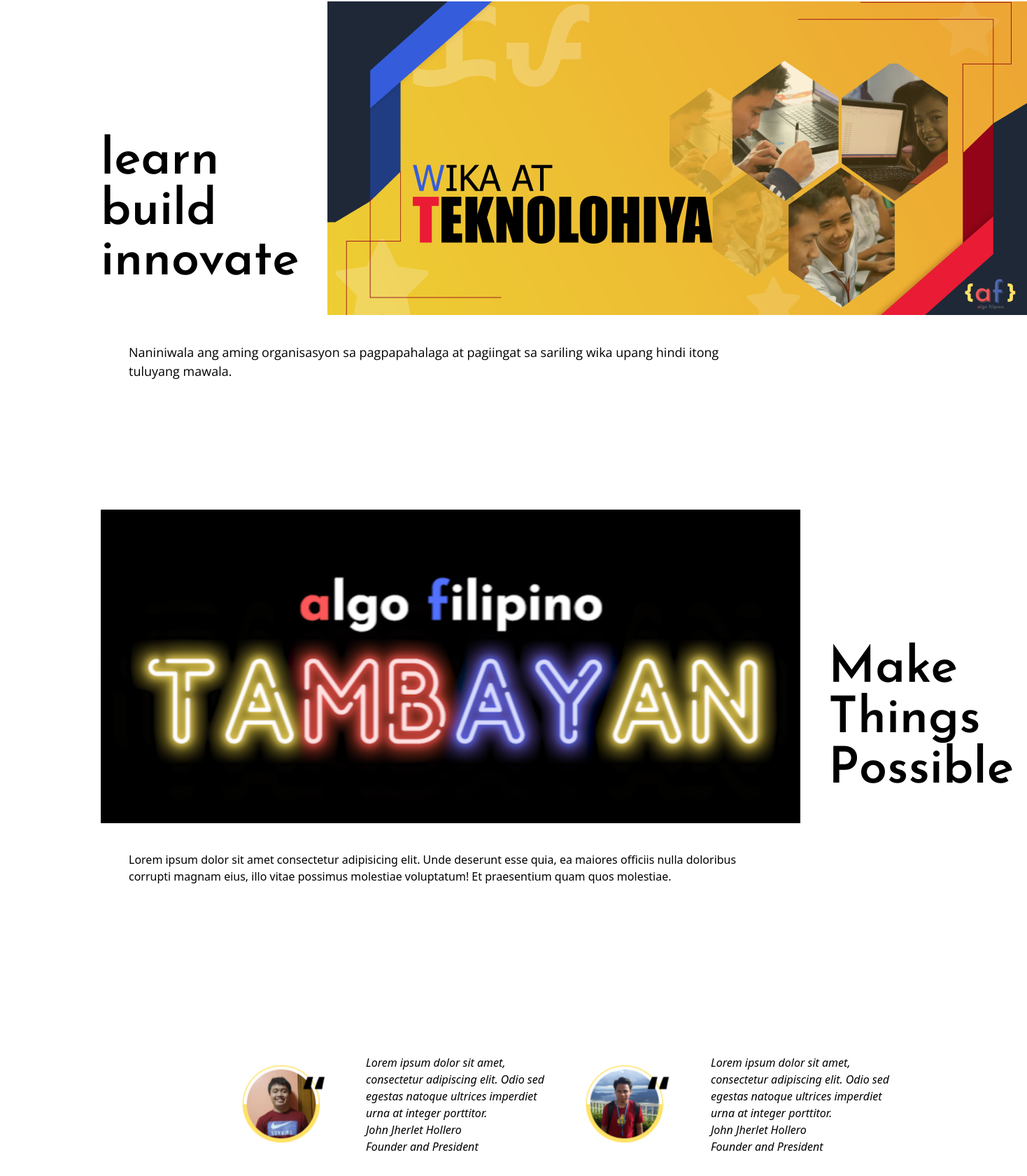
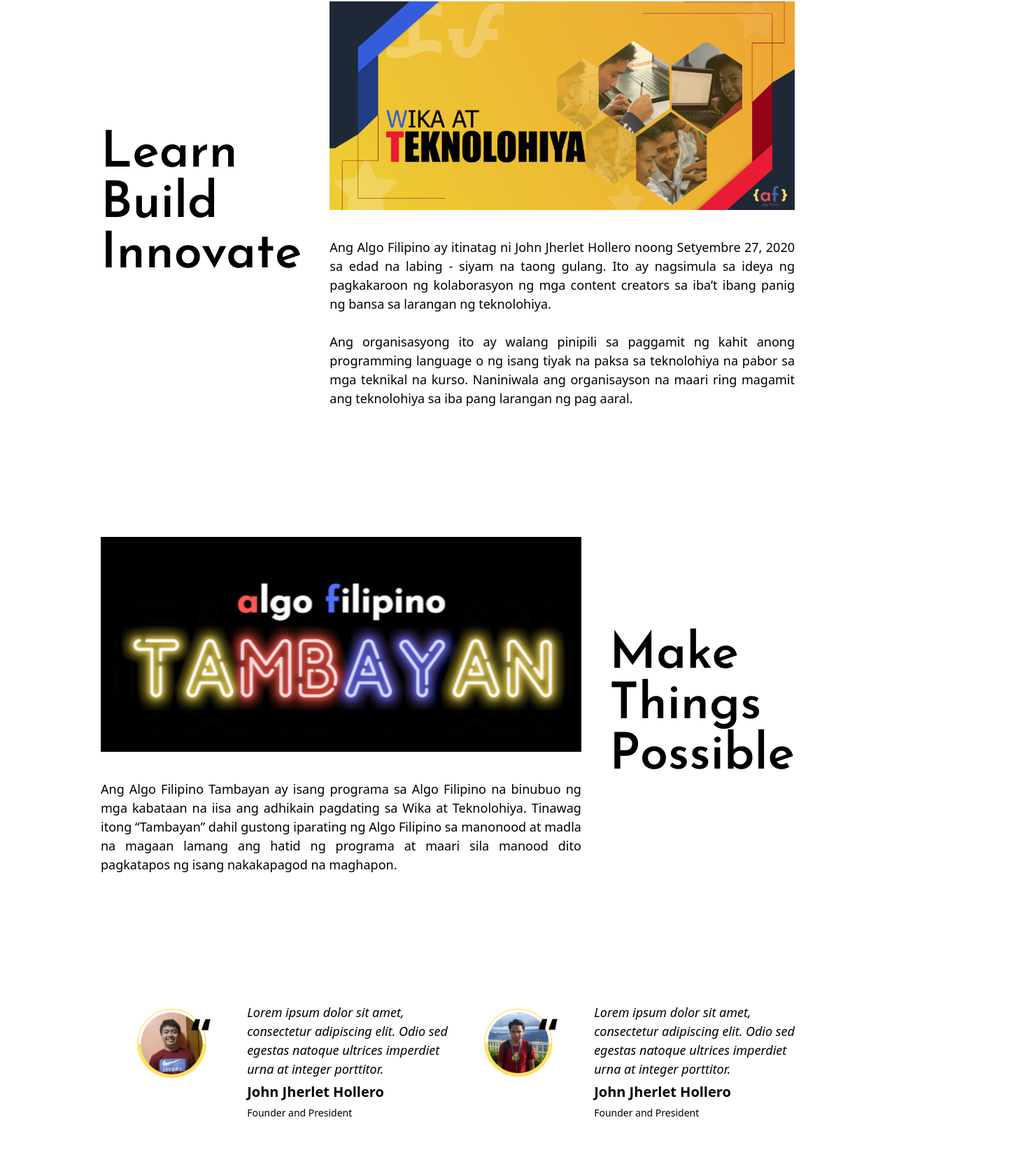
Before and after one commit to algofilipino/homepage, a React (Create React App) app: page / in a window 1280 px wide. Shown: the part 1022-2702 px from the top of the page at 70% size, 1468 px wide, since content can reach past the window. After the commit the page ends 2622 px from the top, so only its background shows below. Built offline with nearby package versions, Linux system fonts and the light colour scheme.

Commit message:
fix layout for responsive view

```diff
--- a/src/components/Introduction.jsx
+++ b/src/components/Introduction.jsx
@@ -9,34 +9,45 @@
       <Spacer />
       <div>
         <div className="grid grid-flow-row auto-rows-max md:auto-rows-min mt-36 ">
-          <div className="grid grid-flow-col auto-cols-max">
-            <h3 className="text-h2 font-josefin leading-none flex items-end pb-10 pr-10">
-              learn <br /> build <br /> innovate
+          <div className="grid grid-flow-col auto-cols-full">
+            <h3 className="text-h2 font-josefin leading-none flex items-end pb-10 pr-10 self-center">
+              Learn <br /> Build <br /> Innovate
             </h3>
-            <img src={bodyImage1} className="100px" />
+            <div className="grid grid-flow-row auto-rows-max md:auto-rows-min">
+              <img src={bodyImage1} />
+              <p className="text-justify py-10 text-p">
+                Ang Algo Filipino ay itinatag ni John Jherlet Hollero noong
+                Setyembre 27, 2020 sa edad na labing - siyam na taong gulang.
+                Ito ay nagsimula sa ideya ng pagkakaroon ng kolaborasyon ng mga
+                content creators sa iba’t ibang panig ng bansa sa larangan ng
+                teknolohiya.
+                <br /> <br />
+                Ang organisasyong ito ay walang pinipili sa paggamit ng kahit
+                anong programming language o ng isang tiyak na paksa sa
+                teknolohiya na pabor sa mga teknikal na kurso. Naniniwala ang
+                organisayson na maari ring magamit ang teknolohiya sa iba pang
+                larangan ng pag aaral.
+              </p>
+            </div>
           </div>
         </div>
-        <div className="grid grid-flow-row auto-rows-max md:auto-rows-min">
-          <p className="flex justify-center py-10 px-10 w-50 font-open text-p">
-            Naniniwala ang aming organisasyon sa pagpapahalaga at pagiingat sa
-            sariling wika upang hindi itong tuluyang mawala.
-          </p>
-        </div>
         <div className="grid grid-flow-row auto-rows-max md:auto-rows-min mt-36">
-          <div className="grid grid-flow-col auto-cols-max">
-            <img src={bodyImage2} className="" />
-            <h2 className="text-h2 font-josefin leading-none flex items-end pb-10 pl-10">
+          <div className="grid grid-flow-col auto-cols-full">
+            <div className="grid grid-flow-row auto-rows-max md:auto-rows-min">
+              <img src={bodyImage2} />
+              <p className="text-justify py-10 text-p">
+                Ang Algo Filipino Tambayan ay isang programa sa Algo Filipino na
+                binubuo ng mga kabataan na iisa ang adhikain pagdating sa Wika
+                at Teknolohiya. Tinawag itong “Tambayan” dahil gustong iparating
+                ng Algo Filipino sa manonood at madla na magaan lamang ang hatid
+                ng programa at maari sila manood dito pagkatapos ng isang
+                nakakapagod na maghapon.
+              </p>
+            </div>
+            <h2 className="text-h2 font-josefin leading-none flex items-end pb-10 pl-10 self-center">
               Make <br /> Things <br /> Possible{" "}
             </h2>
           </div>
-        </div>
-        <div className="grid grid-flow-row auto-rows-max md:auto-rows-min">
-          <p className="flex justify-center py-10 px-10 w-50">
-            Lorem ipsum dolor sit amet consectetur adipisicing elit. Unde
-            deserunt esse quia, ea maiores officiis nulla doloribus corrupti
-            magnam eius, illo vitae possimus molestiae voluptatum! Et
-            praesentium quam quos molestiae.
-          </p>
         </div>
       </div>
     </div>
--- a/src/components/Navbar.jsx
+++ b/src/components/Navbar.jsx
@@ -20,7 +20,7 @@
             >
               <img src={logoTitle} alt="Algo Logo" />
             </Link>
-            <h1 className="text-name w-4/12b flex items-center">
+            <h1 className="hidden sm:flex text-name w-4/12b items-center">
               algo filipino
             </h1>
             <div className="menu-icon" onClick={handleClick}>
@@ -32,13 +32,13 @@
               className={
                 click
                   ? "nav-menu active"
-                  : "nav-menu auto-rows-auto text-center flex tracking-widest"
+                  : "hidden nav-menu auto-rows-auto text-center sm:flex tracking-widest "
               }
             >
               <li className="nav-item">
                 <Link
                   to="/"
-                  className="nav-links bg-gray-500 flex items-center px-5 transition text-black hover:text-yellow-100 hover:"
+                  className="nav-links bg-gray-500 flex items-center px-5 transition text-black hover:text-yellow-100"
                   onClick={closeMobileMenu}
                 >
                   HOME
@@ -47,7 +47,7 @@
               <li className="nav-item">
                 <Link
                   to="/learn"
-                  className="nav-links flex items-center px-5 transition text-black hover:text-yellow-100 hover:"
+                  className="nav-links flex items-center px-5 transition text-black hover:text-yellow-100"
                   onClick={closeMobileMenu}
                 >
                   ABOUT
@@ -56,7 +56,7 @@
               <li className="nav-item">
                 <Link
                   to="/translate"
-                  className="nav-links flex items-center px-5 transition text-black hover:text-yellow-100 hover:"
+                  className="nav-links flex items-center px-5 transition text-black hover:text-yellow-100"
                   onClick={closeMobileMenu}
                 >
                   EVENTS
@@ -65,7 +65,7 @@
               <li className="nav-item">
                 <Link
                   to="/about"
-                  className="nav-links flex items-center px-5 transition text-black hover:text-yellow-100 hover:"
+                  className="nav-links flex items-center px-5 transition text-black hover:text-yellow-100"
                   onClick={closeMobileMenu}
                 >
                   CONTACT
--- a/src/components/Testimonials.jsx
+++ b/src/components/Testimonials.jsx
@@ -29,24 +29,36 @@
     <>
       <div>
         <div>
-          <div className="grid grid-flow-row auto-rows-max md:auto-rows-min ml-36 mt-36">
-            <div className="grid grid-flow-col auto-cols-max">
-              <img src={member1} className="transform scale-50" />
-              <p className="italic items-center justify-center flex">
+          <div className="grid grid-flow-row auto-rows-max md:auto-rows-min mt-36">
+            <div className="grid grid-flow-col auto-cols-full">
+              <img
+                src={member1}
+                className="transform w-1/2 flex justify-self-center"
+              />
+              <div className="grid grid-flow-row auto-rows-max md:auto-rows-min flex justify-center">
+                <p className="text-p italic">
                   Lorem ipsum dolor sit amet, <br />
                   consectetur adipiscing elit. Odio sed <br />
                   egestas natoque ultrices imperdiet <br />
-                urna at integer porttitor. <br />
-                John Jherlet Hollero <br /> Founder and President
+                  urna at integer porttitor.
                 </p>
-              <img src={member2} className="transform scale-50" />
-              <p className="italic items-center justify-center flex">
+                <p className="text-name font-bold my-1">John Jherlet Hollero</p>
+                <p className="text-btn">Founder and President</p>
+              </div>
+              <img
+                src={member2}
+                className="transform w-1/2 flex justify-self-center"
+              />
+              <div className="grid grid-flow-row auto-rows-max md:auto-rows-min flex justify-center">
+                <p className="text-p italic">
                   Lorem ipsum dolor sit amet, <br />
                   consectetur adipiscing elit. Odio sed <br />
                   egestas natoque ultrices imperdiet <br />
-                urna at integer porttitor. <br />
-                John Jherlet Hollero <br /> Founder and President
+                  urna at integer porttitor.
                 </p>
+                <p className="text-name font-bold my-1">John Jherlet Hollero</p>
+                <p className="text-btn">Founder and President</p>
+              </div>
             </div>
           </div>
         </div>
--- a/src/components/components.css
+++ b/src/components/components.css
@@ -1,11 +1,3 @@
-/* .font-josefin {
-  font-family: 'Josefin Sans', sans-serif;
-}
-
-.font-open {
-  font-family: 'Open Sans', sans-serif;
-} */
-
 .bg-z-index {
   z-index: -1;
 }
@@ -15,26 +7,18 @@
     aligny-self: center;
   }
 
-  .nav-links-mobile {
-    display: none;
-  }
-
-  .menu-icon {
-    display: none;
-  }
-
   @media screen and (max-width: 960px) {
     .NavbarItems {
       position: relative;
     };
 
     .nav-menu {
-      display: flex;
+      /* display: flex;
       flex-direction: column;
       width: 100%;
       height: 90vh;
+      top: 64px; */
       position: absolute;
-      top: 64px;
       left: -100%;
       opacity: 1;
       transition: all 0.5s ease;
@@ -46,13 +30,6 @@
       opacity: 1;
       transition: all 0.5s ease;
       z-index: 1;
-    }
-
-    .nav-links {
-      text-align: center;
-      padding: 2rem;
-      width: 100%;
-      display: table;
     }
 
     .nav-links:hover {
```
Lines whose indentation alone changed are shown as unchanged.
